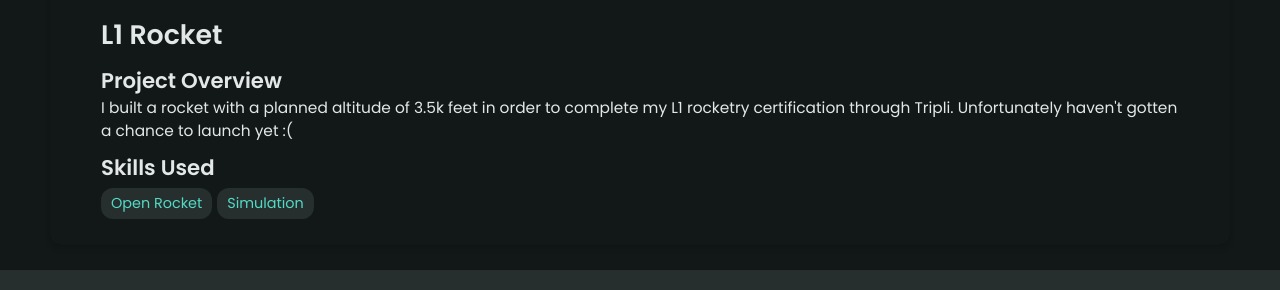
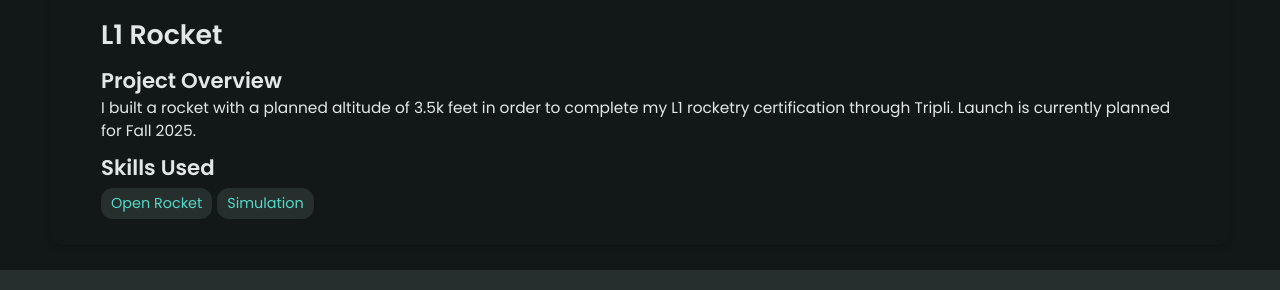
Before and after one commit to abharm/abharm.github.io, a Jekyll site: the page built from _projects/L1 Rocket/index.md, in a window 1280 px wide. Shown: the part 492-782 px from the top of the page. Built offline with Jekyll 4.4.1, drawn with Linux system fonts in a browser that asks for light colours.

Commit message:
Update index.md

```diff
--- a/_projects/L1 Rocket/index.md
+++ b/_projects/L1 Rocket/index.md
@@ -1,7 +1,7 @@
 ---
 layout: post
 title: L1 Rocket
-description:  I built a rocket with a planned altitude of 3.5k feet in order to complete my L1 rocketry certification through Tripli. Unfortunately haven't gotten a chance to launch yet :(
+description:  I built a rocket with a planned altitude of 3.5k feet in order to complete my L1 rocketry certification through Tripli. Launch is currently planned for Fall 2025.
 skills:
 - Open Rocket
 - Simulation
```
